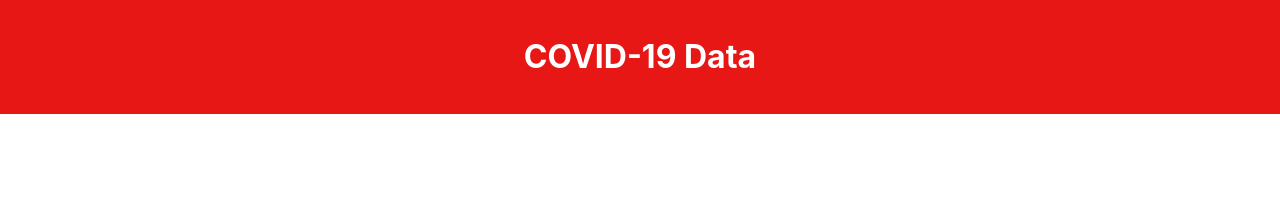
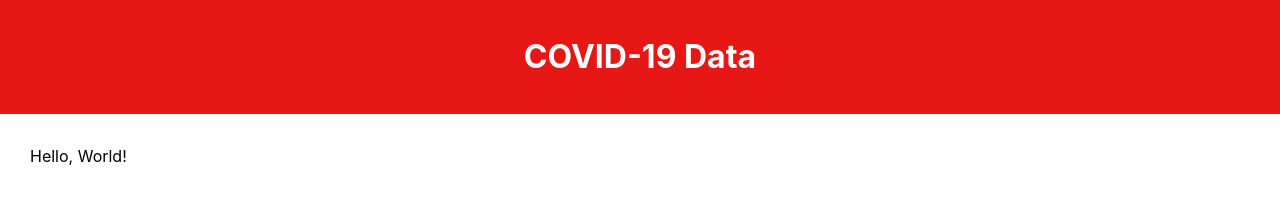
Before and after one commit to rv-dcanals/hackathon-covid-tracker, a React (Create React App) app in the folder frontend/: page / in a window 1280 px wide. Shown: the top 216 px of the page. Built offline with nearby package versions, Linux system fonts and the light colour scheme; no server answers.

Commit message:
updated styling

```diff
--- a/frontend/src/App.css
+++ b/frontend/src/App.css
@@ -1,8 +1,12 @@
 .App {
-  text-align: center;
+  /* margin: 8px */
 }
 
-.App-logo {
+.body {
+  padding-left: 30px;
+}
+
+/* .App-logo {
   height: 40vmin;
   pointer-events: none;
 }
@@ -22,7 +26,7 @@
   justify-content: center;
   font-size: calc(10px + 2vmin);
   color: white;
-}
+} */
 
 .App-link {
   color: #61dafb;
--- a/frontend/src/App.js
+++ b/frontend/src/App.js
@@ -3,6 +3,7 @@ import firebase from "./Firebase/firebase.js"
 import './App.css';
 import Stateselect from './components/StateSelect';
 import Title from './components/Title';
+import Compare from './components/compareStates';
 
 export default class App extends Component {
     constructor() {
@@ -49,8 +50,11 @@ export default class App extends Component {
         return (
             <div className="App">
                 <Title name="COVID-19 Data"/>
+                <div class="body">
                 {this.state.region && this.state.countryCode &&
                 <Stateselect location={userLocation}/>}
+                <Compare/>
+                </div>
             </div>
           );
     }
--- a/frontend/src/components/StateSelect.js
+++ b/frontend/src/components/StateSelect.js
@@ -59,7 +59,7 @@ export default class StateSelect extends Component {
             <option key={state} value={state}>{state}</option>
         );
         return(
-        <div className="stateselection">
+        <div className="state-selection">
             <div className ="header-and-dropdown">
                 <h1 className="display">{abbrState(info.state, 'name')}</h1>
                 <div>
@@ -72,7 +72,7 @@ export default class StateSelect extends Component {
                     </form>
                 </div>
             </div>
-            <p>Last updated: {info.lastUpdateEt}</p>
+            <p class="last-update">Last updated: {info.lastUpdateEt}</p>
             <div className="data">
                 <h3>Positive Cases: {info.positive}</h3>
                 <h3>Negative Cases: {info.negative}</h3>
--- /dev/null
+++ b/frontend/src/components/compareStates.js
@@ -0,0 +1,14 @@
+import React, { Component } from 'react';
+
+export default class compareStates extends Component {
+    constructor(props) {
+         super(props);
+         this.state = {};
+    }
+
+    render() {
+        return(
+            <p>Hello, World!</p>
+        )
+    }
+}
--- a/frontend/src/styles/StateSelect.css
+++ b/frontend/src/styles/StateSelect.css
@@ -5,7 +5,7 @@
 }
 
 .display {
-    margin-left: 40px;
+  /* margin-left: 40px; */
   font-size: 40px;
 }
 
@@ -38,3 +38,9 @@
   box-shadow: 5px 40px -10px rgba(0,0,0,0.57);
   transition: all 0.4s ease 0s;
   }
+
+.last-update {
+  margin: 5px;
+  font-size: 12px;
+  font-style: italic;
+}
```
Lines whose indentation alone changed are shown as unchanged.
